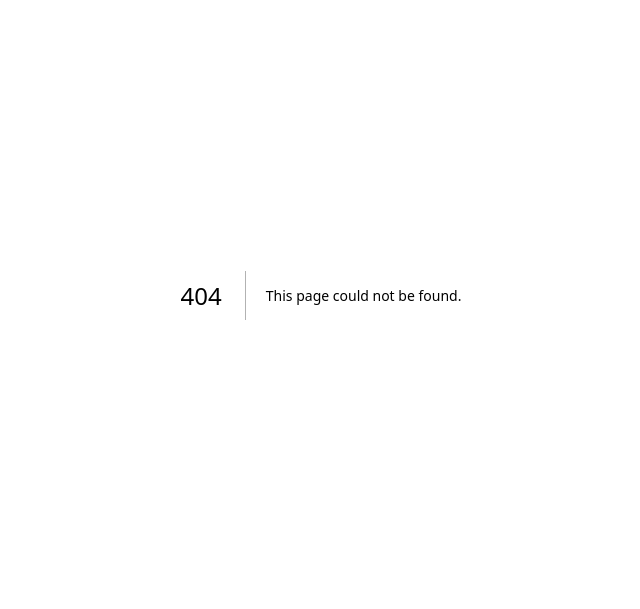
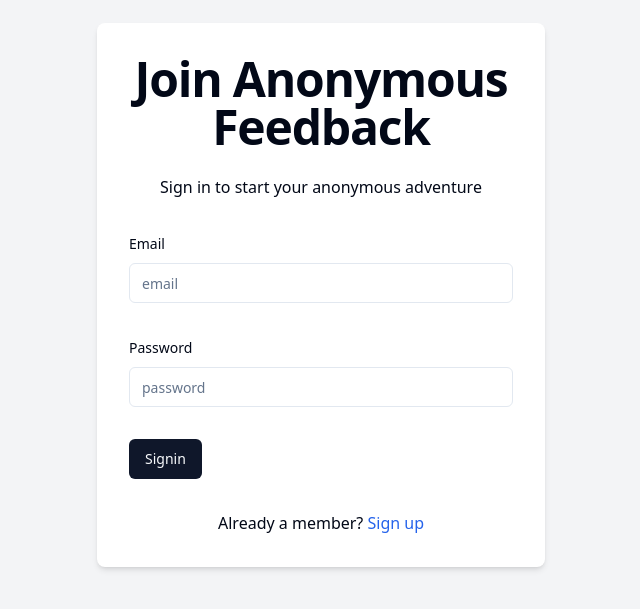
Before and after one commit to ProdanFattan/feedback_app, a Next.js app: page /sign-in in a window 1280 px wide. Before the commit this address had no page. Shown: the part 105-714 px from the top of the page, without its empty margins (319-959 px from the left). Built offline with nearby package versions, Linux system fonts and the light colour scheme.

Commit message:
sign in page added

```diff
--- /dev/null
+++ b/app/(app)/dashboard/page.tsx
@@ -0,0 +1,4 @@
+const dashboard = () =>{
+    return <div>Dashboard</div>;
+}
+export default dashboard
--- /dev/null
+++ b/app/(auth)/sign-in/page.tsx
@@ -0,0 +1,126 @@
+"use client";
+import { zodResolver } from "@hookform/resolvers/zod";
+import { useForm } from "react-hook-form";
+import * as z from "zod";
+import Link from "next/link";
+import { useState } from "react";
+import { useToast } from "@/hooks/use-toast";
+import { useRouter } from "next/navigation";
+import axios, { AxiosError } from "axios";
+import { ApiResponse } from "@/types/ApiResponse";
+import { signIn } from 'next-auth/react';
+import {
+  Form,
+  FormControl,
+  FormField,
+  FormItem,
+  FormLabel,
+  FormMessage,
+} from "@/components/ui/form";
+import { Input } from "@/components/ui/input";
+import { Button } from "@/components/ui/button";
+import { Loader2 } from "lucide-react";
+import { signInSchema } from "@/schemas/signInSchema";
+
+const signin = () => {
+  const [isSubmeting, setIsSubmeting] = useState(false);
+  const { toast } = useToast();
+  const router = useRouter();
+
+  //zod validation
+  const form = useForm<z.infer<typeof signInSchema>>({
+    resolver: zodResolver(signInSchema),
+    defaultValues: {
+      identifier: "",
+      password: "",
+    },
+  });
+  const onSubmit = async (data: z.infer<typeof signInSchema>) => {
+    const result = await signIn('credentials',{
+        redirect: false,
+        identifier: data.identifier,
+        password: data.password,
+    })
+    if(result?.error){
+        toast({
+            title: 'Login failed',
+            description: 'Incorrect username or password',
+            variant: 'destructive',
+        })
+    }
+    if(result?.url){
+        router.replace("/dashboard");
+    }
+  };
+  return (
+    <>
+      <div className="flex justify-center items-center min-h-screen bg-gray-100">
+        <div className="w-full max-w-md p-8 space-y-8 bg-white rounded-lg shadow-md">
+          <div className="text-center">
+            <h1 className="text-4xl font-extrabold tracking-tight lg:text-5xl mb-6">
+              Join Anonymous Feedback
+            </h1>
+            <p className="mb-4">Sign in to start your anonymous adventure</p>
+          </div>
+          <Form {...form}>
+            <form onSubmit={form.handleSubmit(onSubmit)} className="space-y-8">
+              <FormField
+                control={form.control}
+                name="identifier"
+                render={({ field }) => (
+                  <FormItem>
+                    <FormLabel>Email</FormLabel>
+                    <FormControl>
+                      <Input placeholder="email" {...field} />
+                    </FormControl>
+                    <FormMessage />
+                  </FormItem>
+                )}
+              />
+              <FormField
+                control={form.control}
+                name="password"
+                render={({ field }) => (
+                  <FormItem>
+                    <FormLabel>Password</FormLabel>
+                    <FormControl>
+                      <Input
+                        placeholder="password"
+                        {...field}
+                        type="password"
+                      />
+                    </FormControl>
+                    <FormMessage />
+                  </FormItem>
+                )}
+              />
+              <Button type="submit" disabled={isSubmeting}>
+                {isSubmeting ? (
+                  <>
+                    <Loader2 className="mr-2 h-4 w-4 animate-spin" /> Please
+                    Wait
+                  </>
+                ) : (
+                  "Signin"
+                )}
+              </Button>
+            </form>
+          </Form>
+          <div className="text-center mt-4">
+            <p>
+              Already a member?{" "}
+              <Link
+                href="/sign-up"
+                className="text-blue-600 hover:text-blue-800"
+              >
+                Sign up
+              </Link>
+            </p>
+          </div>
+        </div>
+      </div>
+    </>
+  );
+};
+
+export default signin;
--- /dev/null
+++ b/app/u/[username]/page.tsx
@@ -0,0 +1,4 @@
+const dashboard = () =>{
+    return <div>Dashboard</div>;
+}
+export default dashboard
```
